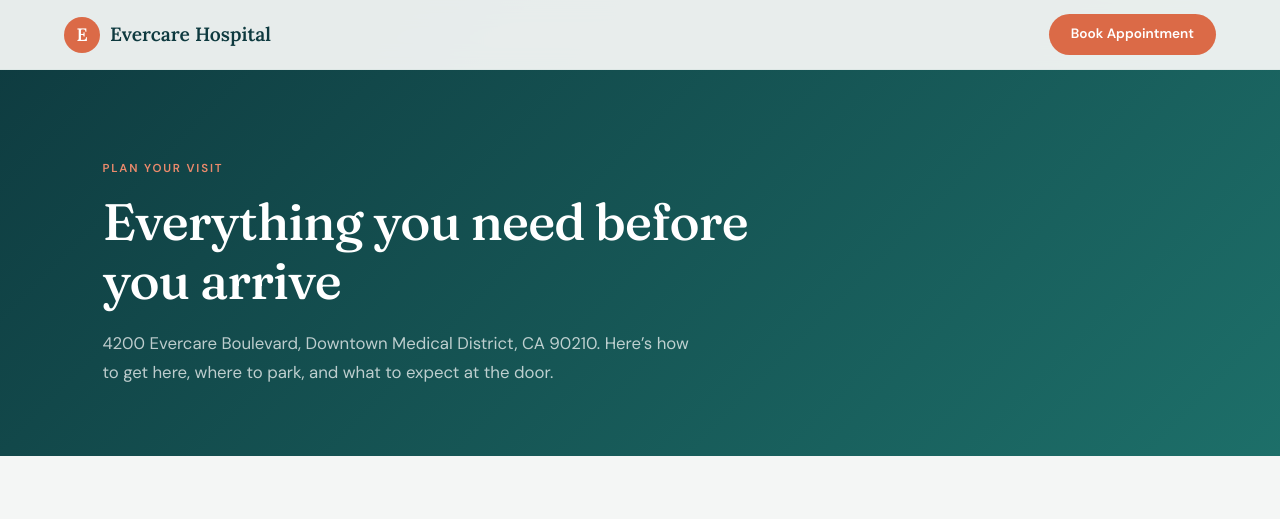
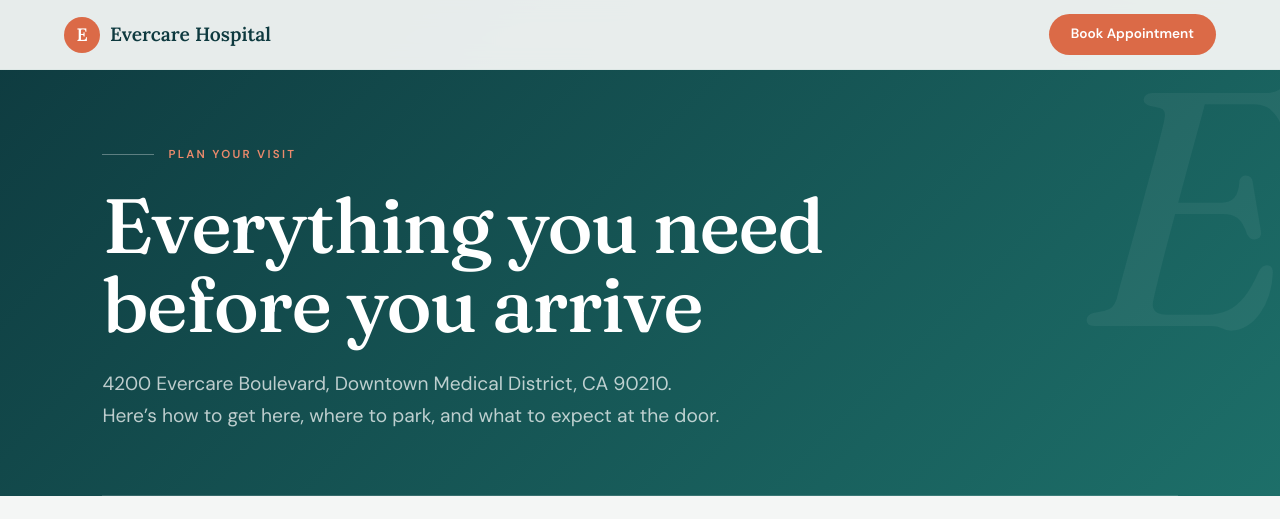
Before and after one commit to AliAdiga/evercare-hospital, a Next.js app: page /visit in a window 1280 px wide. Shown: the top 519 px of the page. Built offline with nearby package versions, Linux system fonts and the light colour scheme.

Commit message:
Editorial redesign wave 4: editorial hero across all PageChrome sub-pages

```diff
--- a/src/components/PageChrome.tsx
+++ b/src/components/PageChrome.tsx
@@ -23,12 +23,17 @@ export default function PageChrome({
       </nav>
 
       {/* Hero */}
-      <header style={{ paddingTop: '70px', background: 'linear-gradient(135deg, var(--midnight) 0%, var(--sage-dark) 100%)' }}>
-        <div className="evc-section-pad" style={{ padding: '90px 8% 70px', maxWidth: '1100px' }}>
-          <p style={{ fontSize: '0.72rem', fontWeight: 700, letterSpacing: '0.16em', textTransform: 'uppercase', color: 'var(--terracotta-light)', marginBottom: '16px' }}>{eyebrow}</p>
-          <h1 style={{ fontFamily: 'Lora, serif', fontSize: 'clamp(2.2rem, 4vw, 3.4rem)', color: '#fff', lineHeight: 1.15, marginBottom: intro ? '18px' : 0, maxWidth: '720px' }}>{title}</h1>
-          {intro && <p style={{ fontSize: '1.05rem', color: 'rgba(255,255,255,0.72)', lineHeight: 1.7, maxWidth: '600px' }}>{intro}</p>}
+      <header style={{ position: 'relative', overflow: 'hidden', paddingTop: '70px', background: 'linear-gradient(135deg, var(--midnight) 0%, var(--sage-dark) 100%)' }}>
+        <span aria-hidden="true" style={{ position: 'absolute', right: '-1%', top: '8%', fontFamily: 'Fraunces, serif', fontStyle: 'italic', fontSize: 'clamp(12rem, 26vw, 28rem)', color: 'rgba(255,255,255,0.05)', lineHeight: 1, pointerEvents: 'none', userSelect: 'none' }}>E</span>
+        <div className="evc-section-pad" style={{ position: 'relative', padding: '76px 8% 64px', maxWidth: '1100px' }}>
+          <div style={{ display: 'flex', alignItems: 'center', gap: '14px', marginBottom: '24px' }}>
+            <span style={{ width: '52px', height: '1px', background: 'rgba(255,255,255,0.32)' }} />
+            <span style={{ fontFamily: 'DM Sans, sans-serif', fontSize: '0.72rem', fontWeight: 600, letterSpacing: '0.2em', textTransform: 'uppercase', color: 'var(--terracotta-light)' }}>{eyebrow}</span>
+          </div>
+          <h1 style={{ fontSize: 'clamp(2.6rem, 6vw, 5rem)', color: '#fff', lineHeight: 1.02, margin: 0, fontWeight: 500, maxWidth: '860px', letterSpacing: '-0.02em' }}>{title}</h1>
+          {intro && <p style={{ fontSize: 'clamp(1.02rem, 1.5vw, 1.22rem)', color: 'rgba(255,255,255,0.72)', lineHeight: 1.65, maxWidth: '620px', marginTop: '24px' }}>{intro}</p>}
         </div>
+        <div style={{ height: '1px', background: 'rgba(255,255,255,0.14)', margin: '0 8%' }} />
       </header>
 
       {/* Content */}
```
